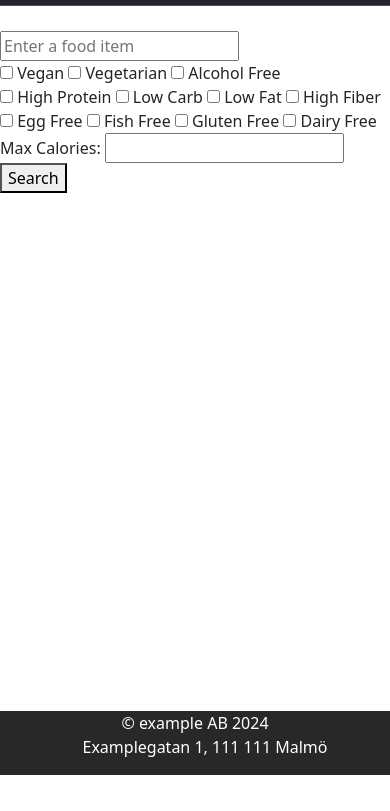
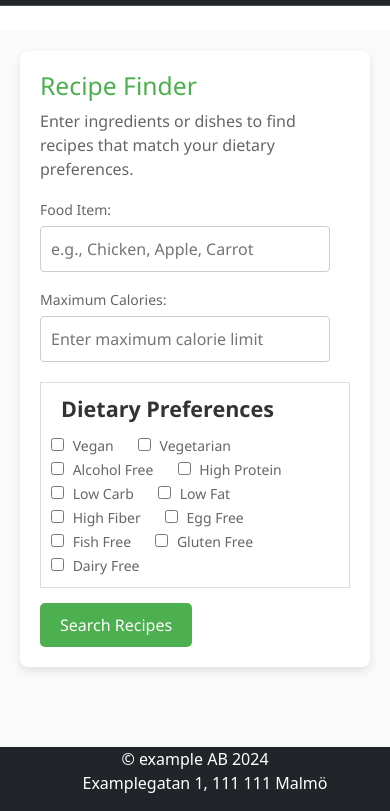
Before and after one commit to abdullah-mallah/Health-nutrition-of-a-dish-depending-on-its-ingredients-Full-stack, a website: page public/recipes.html in a window 390 px wide. Shown: the part 69-880 px from the top of the page. Before the commit the page ends 844 px from the top, so only its background shows below. Drawn offline with nearby package versions, Linux system fonts and the light colour scheme.

Commit message:
Styled the recipe finder

```diff
--- a/public/recipes.css
+++ b/public/recipes.css
@@ -71,6 +71,7 @@
 
   .recipe-card:hover {
     box-shadow: 0 8px 16px rgba(0,0,0,0.2);
+    transform: scale(1.01);
 }
 
   .recipe-card img {
@@ -97,7 +98,7 @@
 
   .recipe-card-buttons {
     padding: 10px 15px;
-    background-color: #f9f9f9;
+
     border-top: 1px solid #ccc;
     display: flex;
     justify-content: space-around;
@@ -118,3 +119,143 @@
   .cardButton:hover {
     background-color: #862c2c;
   }
+
+
+
+
+
+
+
+
+
+
+
+
+
+
+
+
+
+
+
+
+
+
+main {
+  font-family: 'Segoe UI', Tahoma, Geneva, Verdana, sans-serif;
+  padding: 20px;
+  background-color: #fafafa;
+  color: #333;
+  margin-top: 100px;
+}
+
+form {
+  background-color: #fff;
+  padding: 20px;
+  border-radius: 8px;
+  box-shadow: 0 4px 8px rgba(0,0,0,0.1);
+  margin-bottom: 20px;
+}
+
+h2 {
+  color: #4CAF50;
+}
+
+p, label {
+  color: #666;
+}
+
+input[type="text"],
+input[type="number"],
+input[type="date"] {
+  width: calc(100% - 20px);
+  padding: 10px;
+  margin-top: 5px;
+  margin-bottom: 15px;
+  border: 1px solid #ccc;
+  border-radius: 4px;
+  box-sizing: border-box;
+}
+
+
+fieldset {
+  border: 1px solid #ddd;
+  padding: 10px;
+  margin-top: 5px;
+  margin-bottom: 15px;
+}
+
+legend {
+  padding: 0 10px;
+  color: #333;
+  font-weight: bold;
+}
+
+
+input[type="checkbox"] {
+  margin-right: 5px;
+}
+
+label {
+  margin-right: 20px;
+  font-size: 14px;
+}
+
+
+button {
+  background-color: #4CAF50;
+  color: white;
+  border: none;
+  padding: 10px 20px;
+  border-radius: 5px;
+  cursor: pointer;
+  transition: background-color 0.3s;
+}
+
+button:hover {
+  background-color: #357ABD;
+}
+
+
+.modal {
+  position: fixed;
+  top: 50%;
+  left: 50%;
+  transform: translate(-50%, -50%);
+  background-color: #fff;
+  padding: 20px;
+  border-radius: 8px;
+  box-shadow: 0 6px 20px rgba(0, 0, 0, 0.25);
+  width: 50%;
+  z-index: 1000;
+  display: none;
+}
+
+.modal-content h4, .modal-content p {
+  margin: 0 0 15px 0;
+}
+
+.modal-footer {
+  text-align: right;
+}
+
+.modal-close {
+  background-color: #ccc;
+  color: white;
+}
+
+.btn {
+  background-color: #5CB85C;
+  color: white;
+}
+
+.btn:hover {
+  background-color: #4CAE4C;
+}
+
+/* Responsive adjustments */
+@media (max-width: 768px) {
+  .modal {
+      width: 90%;
+  }
+}
--- a/public/recipes.html
+++ b/public/recipes.html
@@ -93,8 +93,20 @@
 
     <main>
         <form id="RecipeForm">
-          <input type="text" id="foodInput" placeholder="Enter a food item" />
-            <div>
+        <h2>Recipe Finder</h2>
+        <p>Enter ingredients or dishes to find recipes that match your dietary preferences.</p>
+
+        <label for="foodInput">Food Item:</label>
+        <input type="text" id="foodInput" placeholder="e.g., Chicken, Apple, Carrot" />
+
+        <div>
+          <label for="maxCalories">Maximum Calories:</label>
+          <input type="number" id="maxCalories" min="0" placeholder="Enter maximum calorie limit">
+        </div>
+
+
+            <fieldset>
+                <legend>Dietary Preferences</legend>
                 <label><input type="checkbox" id="vegan" value="Vegan"> Vegan</label>
                 <label><input type="checkbox" id="vegetarian" value="Vegetarian"> Vegetarian</label>
                 <label><input type="checkbox" id="alcoholFree" value="Alcohol-Free"> Alcohol Free</label>
@@ -106,19 +118,15 @@
                 <label><input type="checkbox" id="fishFree" value="Fish-Free"> Fish Free</label>
                 <label><input type="checkbox" id="glutenFree" value="Gluten-Free"> Gluten Free</label>
                 <label><input type="checkbox" id="dairyFree" value="Dairy-Free"> Dairy Free</label>
-            </div>
+            </fieldset>
 
-            <div>
-                <label for="maxCalories">Max Calories:</label>
-                <input type="number" id="maxCalories" min="0">
-            </div>
-
-            <button type="submit">Search</button>
+            <button type="submit">Search Recipes</button>
 
             <!-- Modal Structure -->
             <div id="dateModal" class="modal">
               <div class="modal-content">
                 <h4>Select Date</h4>
+                <p>Choose a date to save this recipe search.</p>
                 <input type="date" id="modalDateInput">
               </div>
               <div class="modal-footer">
--- a/public/script.js
+++ b/public/script.js
@@ -237,7 +237,7 @@ function displayRecipes(recipes) {
     <ul>${ingredients}</ul>
 
     <div class="recipe-card-buttons">
-      <button type="button" class="cardButton" id="saveRecipe-${recipeLabelSanitized}" data-calories="${recipe.calories}">Add to favorites</button>
+      <button type="button" class="cardButton" id="saveRecipe-${recipeLabelSanitized}" data-calories="${recipe.calories}">Add to favourites</button>
       <button type="button" class="cardButton" onclick="openDatePicker('${recipeLabelSanitized}', '${recipe.calories}')">Schedule Meal</button>
       <div style="display:none;" id="datePicker-${recipeLabelSanitized}">
           <input type="date" id="dateInput-${recipeLabelSanitized}">
--- a/public/style.css
+++ b/public/style.css
@@ -21,7 +21,7 @@ main {
   width: 100%;/* to ensure the main tag takes full width */
 }
 footer {
-  background-color: rgb(47, 47, 48);
+  background-color: #212529;
   text-align: center;
   /* text floating in the center*/
   color: white;
@@ -33,7 +33,7 @@ footer address {
   /*removing italic*/
 }
 #page-footer {
-  background-color: rgb(40, 40, 40);
+  background-color: #212529;
 }
 
 /*---------- nav section ----------*/
```
